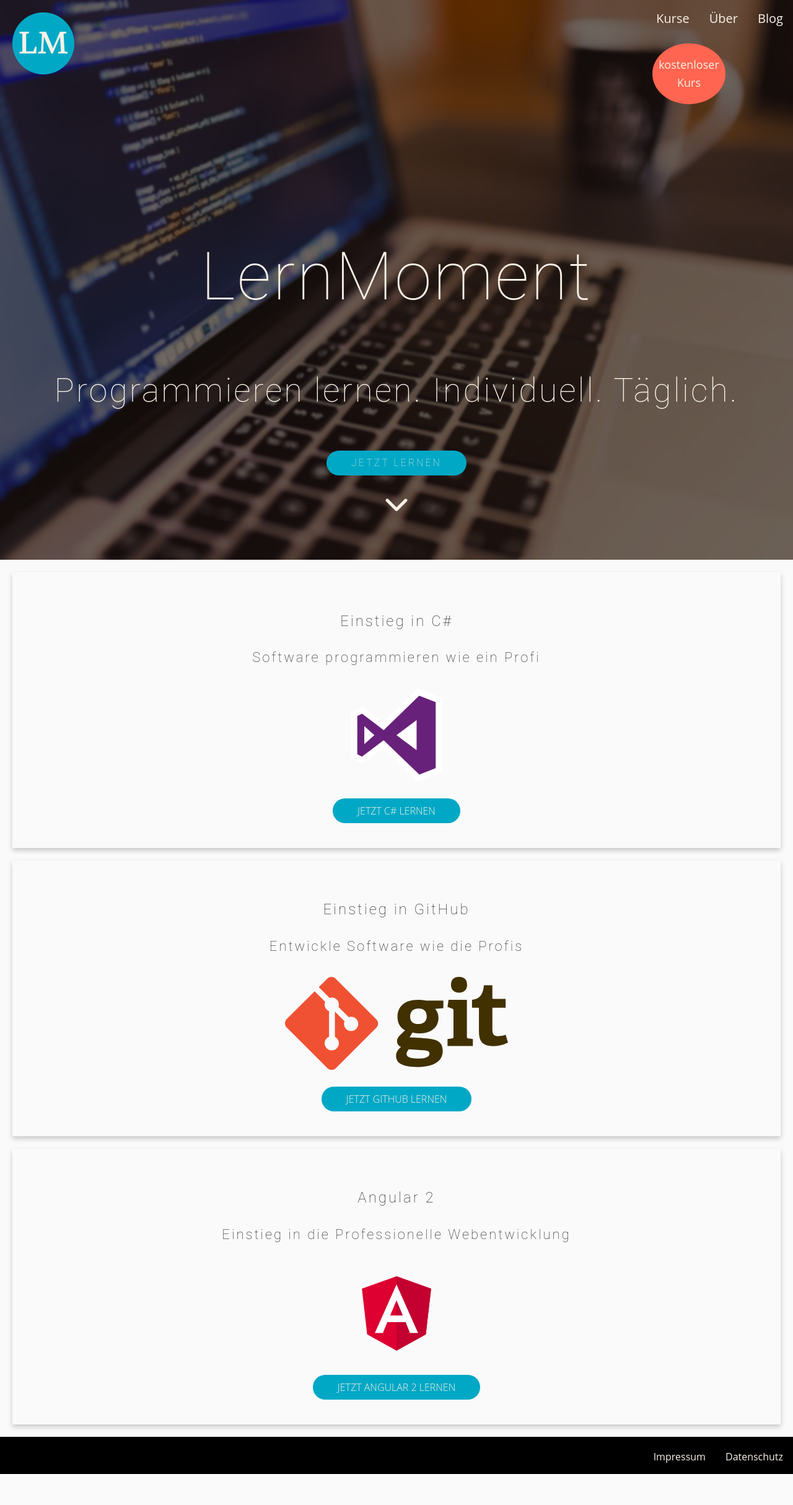
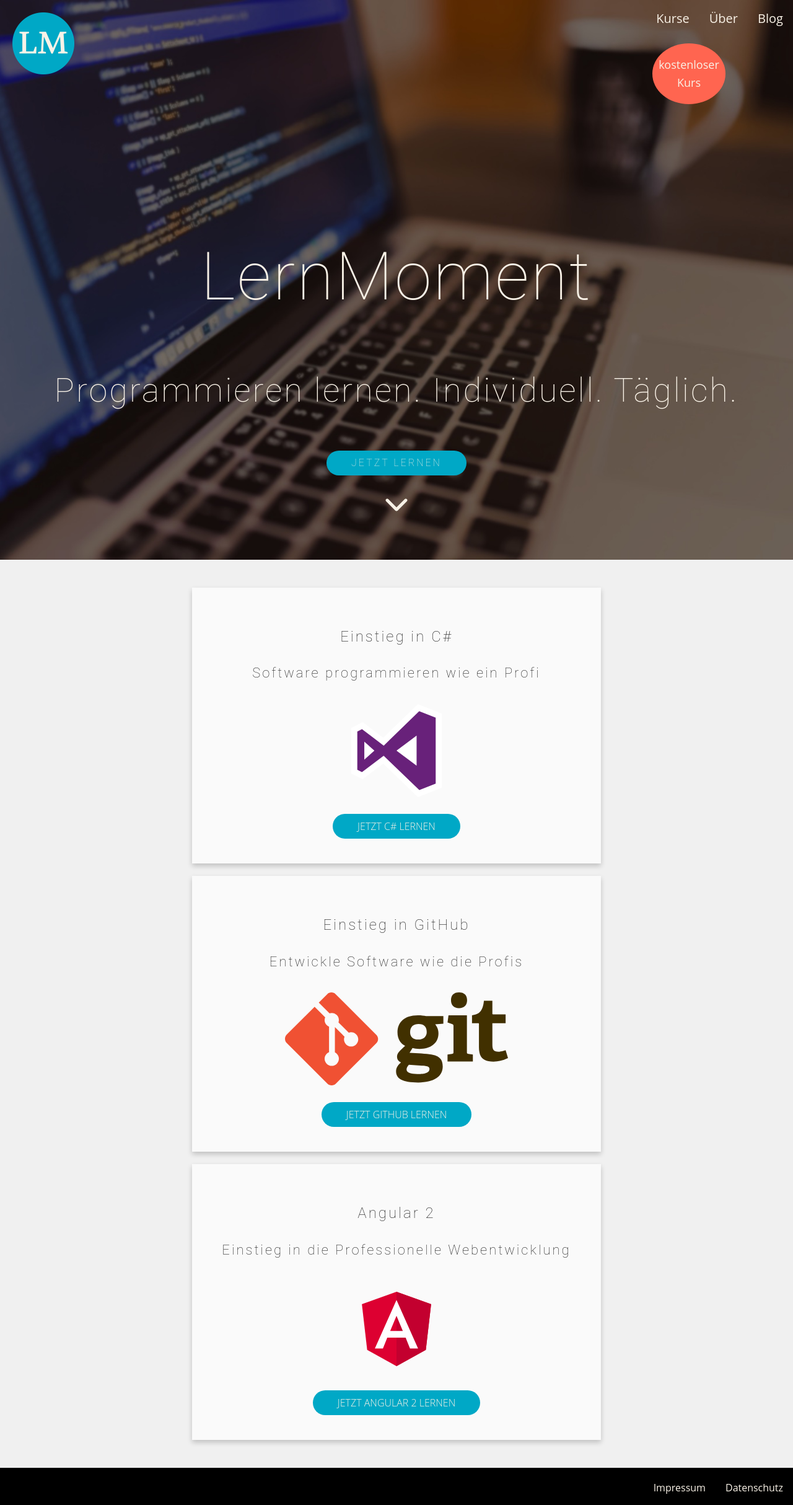
Before and after one commit to LernMoment/LernMoment.de-2.0, a Jekyll site: the page built from index.html, in a window 1280 px wide. Shown: the whole page at 62% size. Built offline with Jekyll 4.4.1, drawn with Linux system fonts in a browser that asks for light colours; comment, search, counter and statistics services are not loaded; before the commit the page ends 2378 px from its top, so only the background shows below that.

Commit message:
changes in conference with product owner

```diff
--- a/_layouts/post.html
+++ b/_layouts/post.html
@@ -27,5 +27,6 @@
           {% include disqus.html %}
         {% endif %}
     </div>
+    {% include footer.html %}
   </body>
 </html>
--- a/assets/sass/base/_root.scss
+++ b/assets/sass/base/_root.scss
@@ -2,8 +2,11 @@
 $lm-ci: #00A8C6;
 $lm-ci-hover: #00d3f9;
 $lm-ci-text: #F9F2E7;
+$lm-global-bg: hsla(0, 0%, 94%, 1);
+$lm-card-bg: rgb(250, 250, 250);
 
 @mixin box-shadow() {
+  background: $lm-card-bg;
   box-shadow: 0 4px 8px 0 rgba(0,0,0,0.2);
   &:hover {
     box-shadow: 0 8px 16px 0 rgba(0,0,0,0.2);
@@ -13,13 +16,18 @@
 body {
   color: rgb(33, 33, 33);
   font-weight: 400;
-  background-color: rgb(250, 250, 250);
+  background: $lm-global-bg;
   letter-spacing: 0;
   font-style: normal;
   text-rendering: optimizeLegibility;
   -webkit-font-smoothing: antialiased;
   -moz-osx-font-smoothing: grayscale;
   -moz-font-feature-settings: "liga" on;
+}
+
+blockquote {
+  border-left: 5px solid $lm-ci;
+  padding: 20px;
 }
 
 a {
@@ -229,7 +237,7 @@
 
 #cookie-bar {
   // Hacking CookieBar z-index to show it over AddThis
-  z-index: 10000;
+  z-index: 99999!important;
 }
 
 .blog-category-overview {
--- a/assets/sass/vendor/_normalize.scss
+++ b/assets/sass/vendor/_normalize.scss
@@ -155,7 +155,7 @@
  * 2. Correct the odd `em` font sizing in all browsers.
  */
 
-code,
+// code,
 kbd,
 samp {
   font-family: monospace, monospace; /* 1 */
--- a/assets/sass/vendor/_rougify-style-base16-solarized-dark.scss
+++ b/assets/sass/vendor/_rougify-style-base16-solarized-dark.scss
@@ -1,3 +1,10 @@
+.highlighter-rouge {
+  font-family: 'Source Code Pro', monospace;
+  font-weight: 400;
+  letter-spacing: 2px;
+  color: #000;
+}
+
 .highlight {
   font-size: 14px;
   font-family: 'Source Code Pro', monospace;
--- a/index.html
+++ b/index.html
@@ -15,7 +15,7 @@
   </section>
 </header>
 
-<section class="courses-promo">
+<section class="content courses-promo">
 
   <div class="course-promo" id="c-sharp-promo">
     <h2>Einstieg in C#</h2>
```
